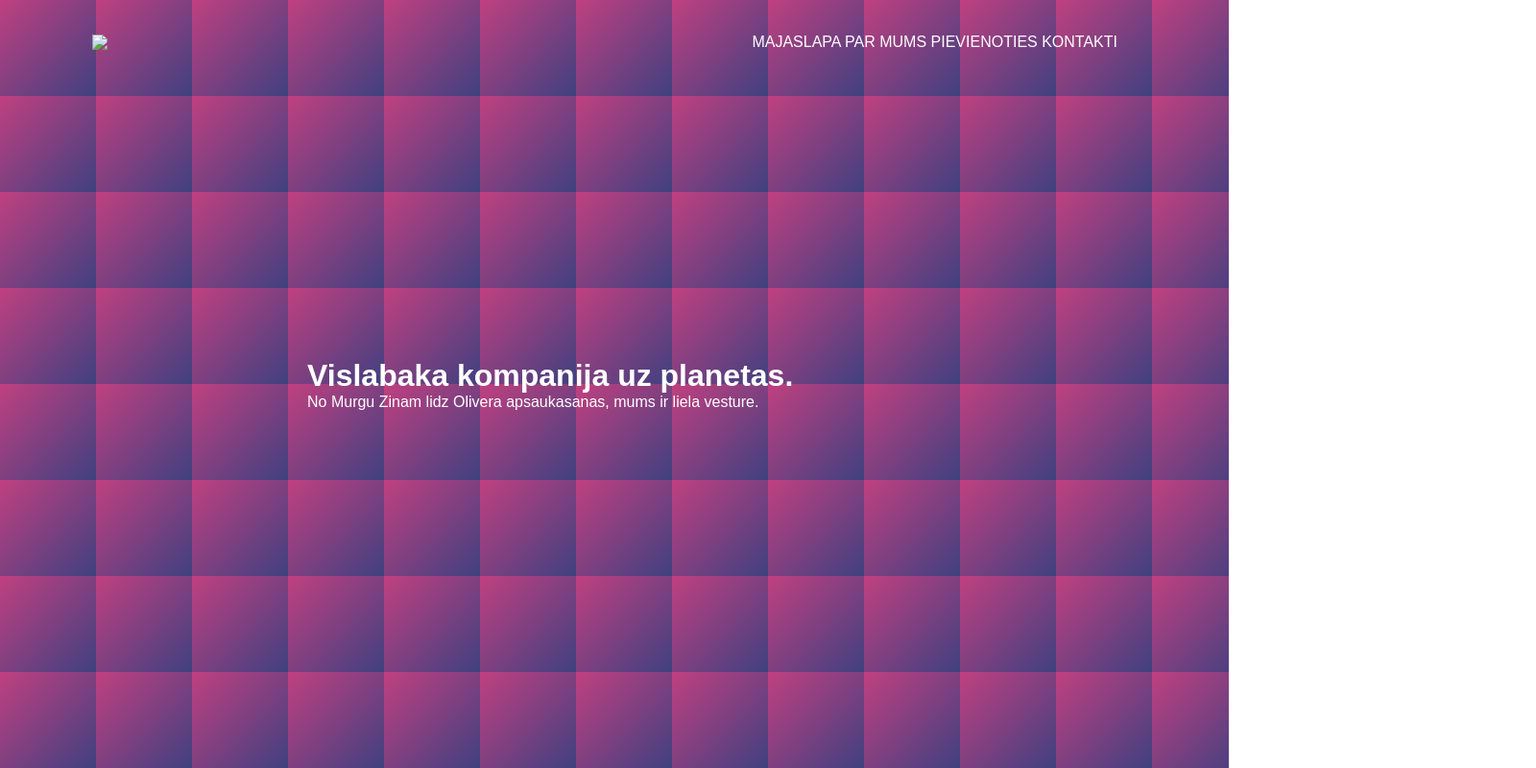
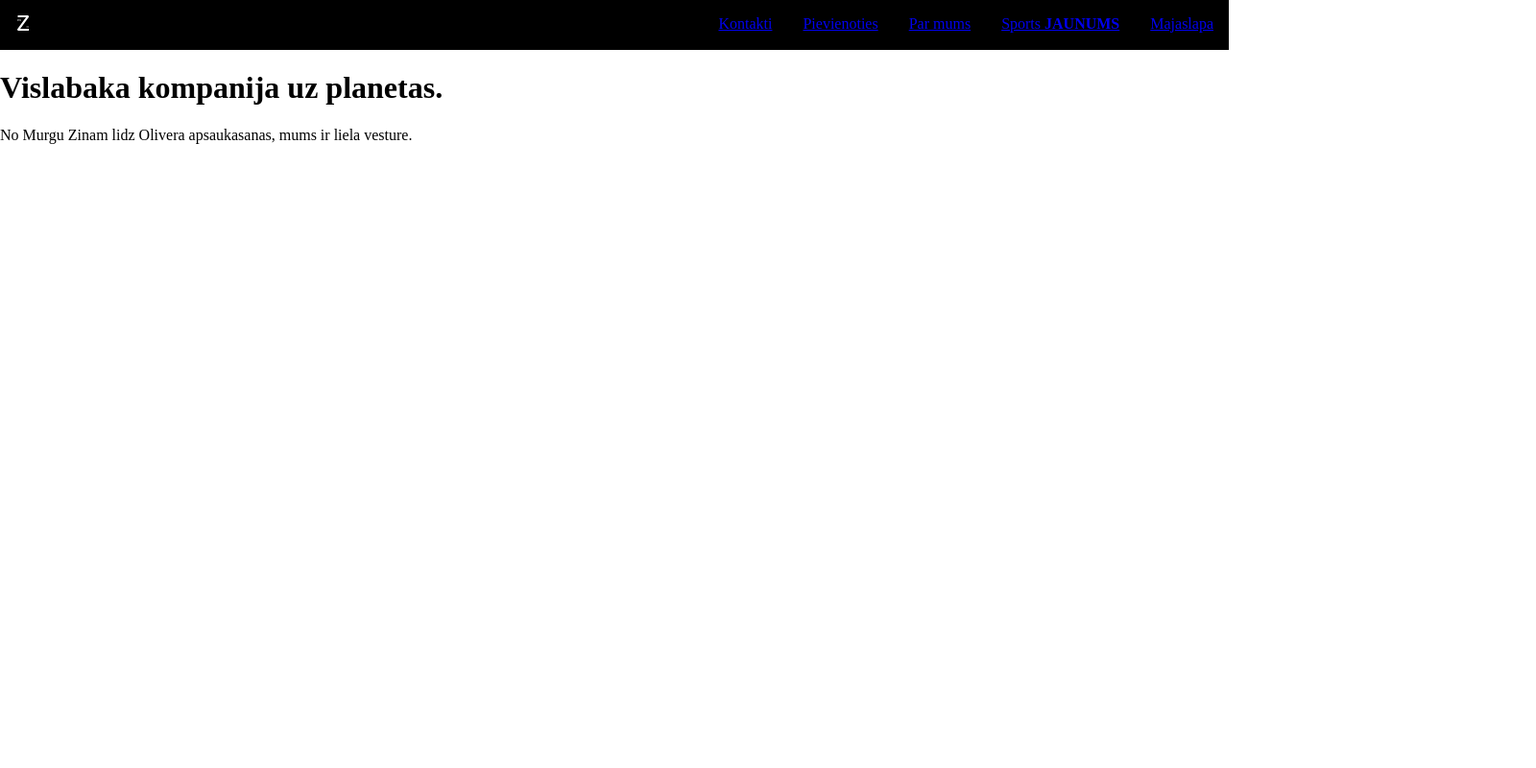
Before and after one commit to murgu-zinas/murgu-zinas.github.io, a plain HTML site: page index.html in a window 1280 px wide. Shown: the whole page at 96% size, 1600 px wide, since content can reach past the window. Drawn offline with Linux system fonts and the light colour scheme.

Commit message:
Rewrite website

```diff
--- a/assets/home.css
+++ b/assets/home.css
@@ -1,55 +1,30 @@
-* {
+body {
   margin: 0;
   padding: 0;
-  font-family: sans-serif;
 }
-.banner {
-  width: 100%;
-  height: 100vh;
-  background-image: url("background.svg");
+
+ul.pages {
+  list-style-type: none;
+  margin: 0;
+  padding: 0;
+  display: block;
+  background-color: black;
 }
-.navbar {
-  width: 85%;
-  margin: auto;
-  padding: 35px 0;
-  display: flex;
-  align-items: center;
-  justify-content: space-between;
+
+
+ul.pages > li {
+  display: inline;
 }
-.logo {
-  width: 120px;
-  cursor: pointer;
+
+ul.pages > li > a {
+  display: block;
+  padding: 16px;
+  background-color: black;
+  float: right;
 }
-.navbar ul li {
-  list-style: none;
-  display: inline-block;
-  margin: 0 20px;
-  position: relative;
+
+ul.pages > img.logo {
+  height: 12pt;
+  width: 12pt;
+  padding: 16px;
 }
-.navbar a {
-  text-decoration: none;
-  color: #fff;
-  text-transform: uppercase;
-}
-.navbar ul li::after {
-  content: "";
-  height: 3px;
-  width: 0%;
-  background: #009688;
-  position: absolute;
-  left: 0;
-  bottom: -10px;
-  transition: 0.5s;
-}
-.navbar ul li:hover::after {
-  width: 100%;
-}
-.content {
-  width: 100%;
-  position: absolute;
-  top: 50%;
-  transform: translateY(-50%);
-  text-align: left;
-  left: 25%;
-  color: #fff;
-}
--- a/index.html
+++ b/index.html
@@ -1,22 +1,24 @@
 <!DOCTYPE html>
 <html>
+
 <head>
   <title>
     Murgu Zinas
   </title>
   <link rel="stylesheet" href="assets/home.css">
 </head>
+
 <body>
+  <div class="page1">
     <div class="banner">
       <div class="navbar">
-        <img src="assets/logo.png" class="logo">
-        <ul>
-          <li>
-            <a href="#">Majaslapa</a>
-            <a href="#">Par mums</a>
-            <a href="#">Pievienoties</a>
-            <a href="#">Kontakti</a>
-          </li>
+        <ul class="pages">
+          <img src="assets/logo.svg" class="logo">
+          <li><a href="#">Majaslapa</a></li>
+          <li><a href="#">Sports <strong class="new">JAUNUMS</strong></a></li>
+          <li><a href="#">Par mums</a></li>
+          <li><a href="#">Pievienoties</a></li>
+          <li><a href="#">Kontakti</a></li>
         </ul>
       </div>
       <div class="content">
@@ -24,5 +26,7 @@
         <p>No Murgu Zinam lidz Olivera apsaukasanas, mums ir liela vesture.</p>
       </div>
     </div>
+  </div>
 </body>
+
 </html>
```
Lines whose indentation alone changed are shown as unchanged.
